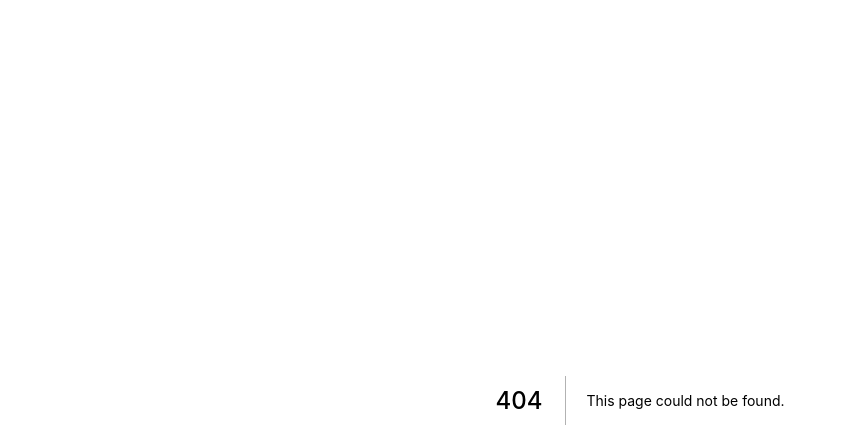
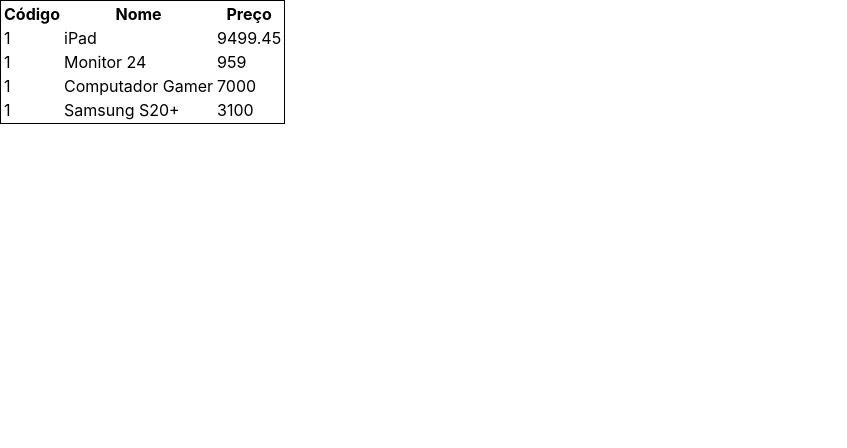
Before and after one commit to cxmarcelo/curso-udemy-nextjs-p1-exercicios, a Next.js app: page /render/repetition2 in a window 1280 px wide. Before the commit this address had no page. Shown: the top 448 px of the page, without its empty margins (0-847 px from the left). Built offline with nearby package versions, Linux system fonts and the light colour scheme.

Commit message:
Repetition 1 e 2.

```diff
--- /dev/null
+++ b/data/productList.js
@@ -0,0 +1,8 @@
+import Product from "../model/product";
+
+export default [
+    new Product(1, "iPad", 9499.45),
+    new Product(1, "Monitor 24", 959),
+    new Product(1, "Computador Gamer", 7000),
+    new Product(1, "Samsung S20+", 3100),
+];
--- /dev/null
+++ b/model/product.js
@@ -0,0 +1,25 @@
+export default class Product {
+
+    #id
+    #name
+    #price
+
+    constructor(id, name, price) {
+        this.#id = id;
+        this.#name = name;
+        this.#price = price;
+    }
+
+    get id() {
+        return this.#id;
+    }
+
+    get name() {
+        return this.#name;
+    }
+
+    get price() {
+        return this.#price;
+    }
+
+}
--- /dev/null
+++ b/pages/render/repetition2.jsx
@@ -0,0 +1,36 @@
+import productList from "../../data/productList";
+
+export default function Repetition2() {
+    const border = {
+        border: "1px solid #000"
+    }
+
+    function renderRows() {
+
+
+        return productList.map(product => {
+            return <tr key={product.id}>
+                <td>{product.id}</td>
+                <td>{product.name}</td>
+                <td>{product.price}</td>
+            </tr>
+        });
+    }
+
+    return (
+        <div>
+            <table style={border}>
+                <thead>
+                    <tr>
+                        <th>Código</th>
+                        <th>Nome</th>
+                        <th>Preço</th>
+                    </tr>
+                </thead>
+                <tbody>
+                    {renderRows()}
+                </tbody>
+            </table>
+        </div>
+    );
+}
```
Also changed, not shown: pages/render/repetition.jsx (added, +29 -0 lines).
